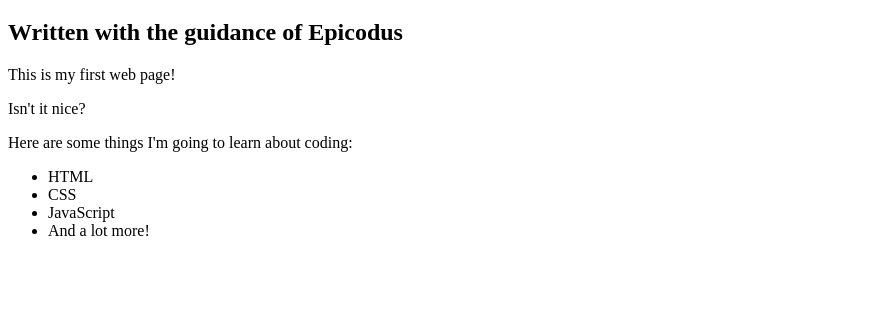
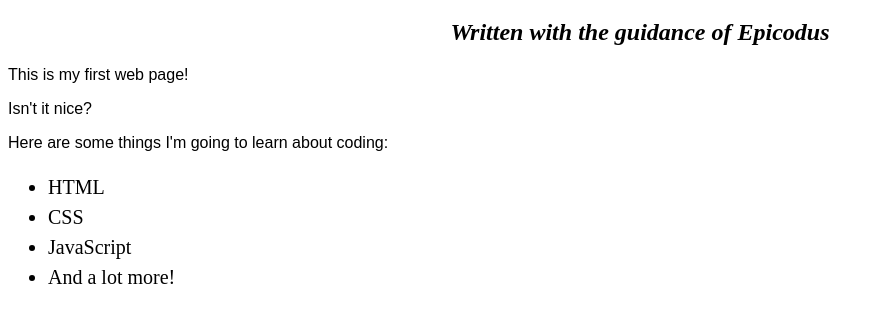
Before and after one commit to thekidnamedkd/my-first-webpage, a plain HTML site: page my-first-webpage.html in a window 1280 px wide. Shown: the part 61-384 px from the top of the page, without its empty margins (0-884 px from the left). Drawn offline with Linux system fonts and the light colour scheme.

Commit message:
move CSS to subdirectory 'CSS' and input additional styles

```diff
--- /dev/null
+++ b/css/styles.css
@@ -0,0 +1,17 @@
+h1 {
+  color: #0000ff;
+}
+
+h2 {
+  font-style: italic;
+  text-align: center;
+}
+
+p {
+  font-family: sans-serif;
+}
+
+ul {
+  font-size: 20px;
+  line-height: 30px;
+}
--- a/my-first-webpage.html
+++ b/my-first-webpage.html
@@ -1,7 +1,7 @@
 <!DOCTYPE html>
 <html>
   <head>
-    <link href="styles.css" rel="stylesheet" type="text/css">
+    <link href="css/styles.css" rel="stylesheet" type="text/css">
     <title>Web page #1!</title>
   </head>
   <body>
--- a/styles.css
+++ /dev/null
@@ -1,3 +0,0 @@
-h1 {
-  color: blue;
-}
```
